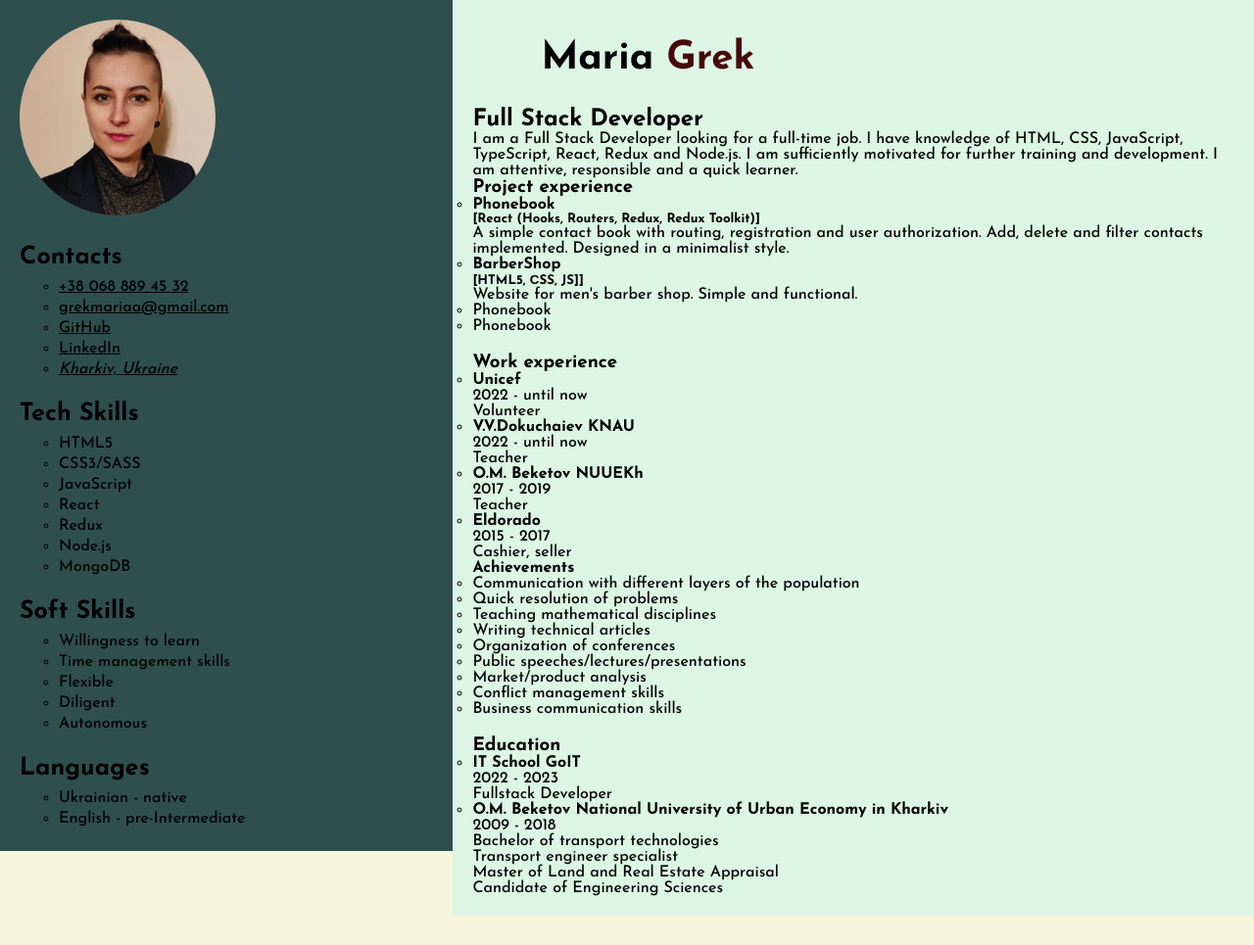
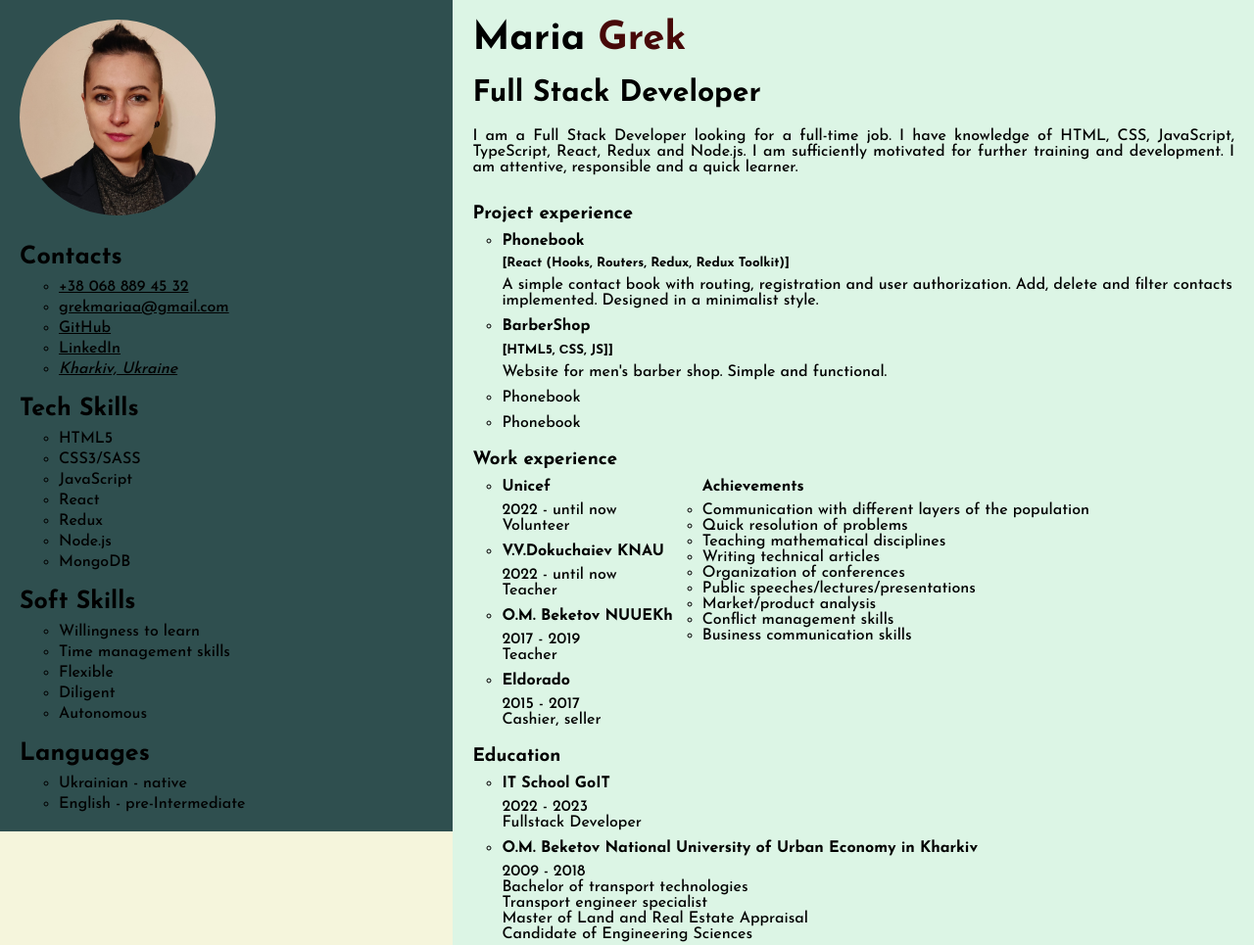
Before and after one commit to hellene-mary/cv, a plain HTML site: page index.html in a window 1280 px wide. Shown: the top 965 px of the page at 98% size. Before the commit the page ends 935 px from the top, so only its background shows below. Drawn offline with Linux system fonts and the light colour scheme.

Commit message:
Update index.css

```diff
--- a/index.css
+++ b/index.css
@@ -48,6 +48,10 @@ main {
 
 .item {
   margin-left: 40px;
+
+}
+
+.item:not(:last-child){
   margin-bottom: 5px;
 }
 
@@ -56,6 +60,7 @@ main {
   background-color: darkslategray;
   padding: 20px;
   width: 33vw;
+  height: auto;
 }
 
 .sidebar-photo {
@@ -85,10 +90,51 @@ main {
 
 .about-name{
   font-size: 40px;
+  margin-bottom: 20px;
 
-  margin: 20px auto 30px 70px;
+  /* margin: 20px auto 30px 70px; */
 }
 
 .about-name span {
   color: rgb(71, 9, 9);
 }
+
+.about-position{
+  font-size: 30px;
+
+
+  margin-bottom: 20px;
+}
+
+.about-me {
+  text-align: justify;
+  text-justify: auto;
+  margin-bottom: 30px;
+}
+
+/* ------------------------------------- */
+
+h3 {
+  margin-bottom: 10px;
+}
+
+h4{
+  margin-bottom: 8px;
+}
+
+h5{
+  margin-bottom: 8px;
+}
+
+.about-item{
+  margin-left: 30px;
+}
+
+.about-item:not(:last-child){
+  margin-bottom: 10px;
+}
+
+.about-list-box{
+  display: flex;
+  gap: 30px;
+}
```
